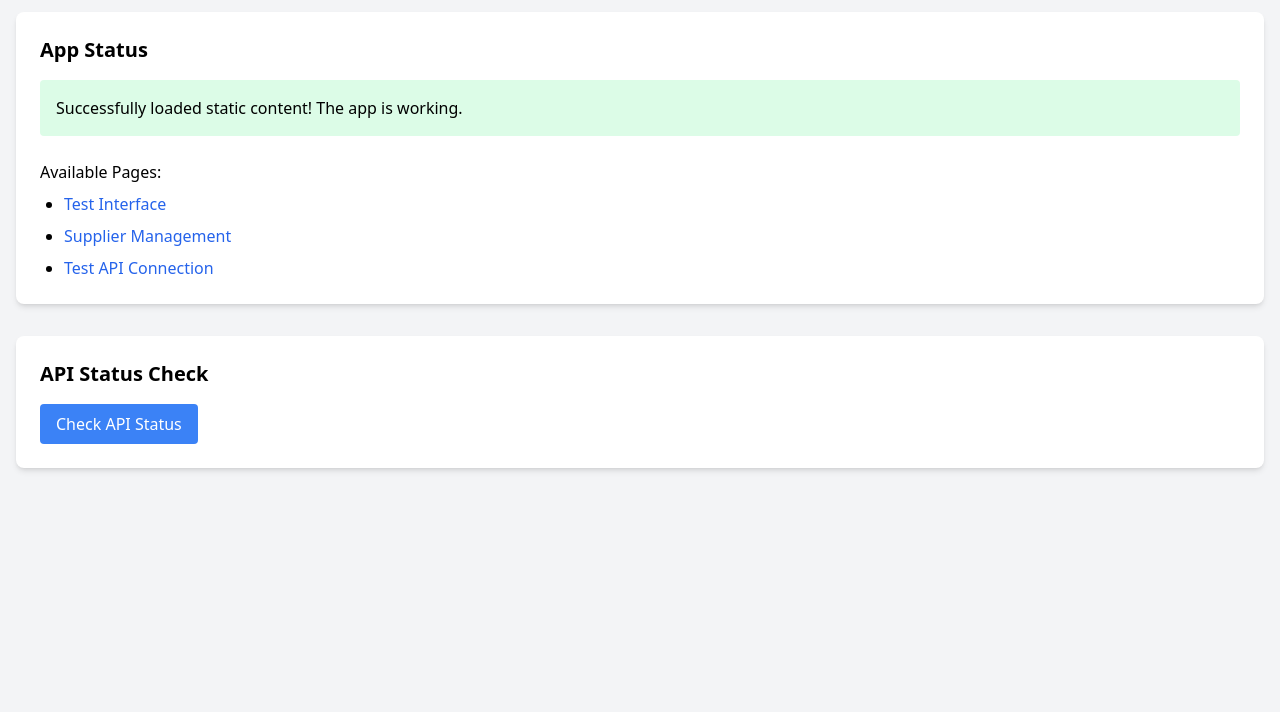
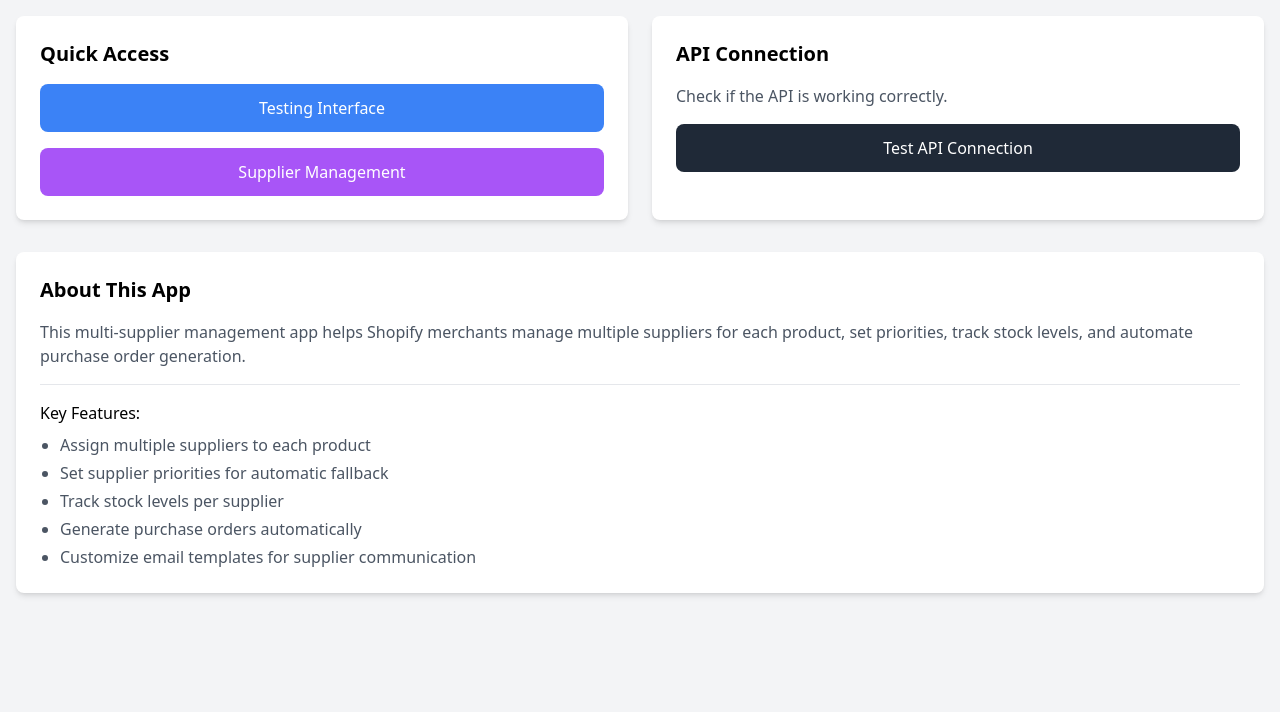
Before and after one commit to Iconsana/cycle3-shopify, a website: page src/public/index.html in a window 1280 px wide. Shown: the part 88-800 px from the top of the page. Drawn offline with nearby package versions, Linux system fonts and the light colour scheme.

Commit message:
Update index.html

```diff
--- a/src/public/index.html
+++ b/src/public/index.html
@@ -8,52 +8,72 @@
 </head>
 <body class="bg-gray-100">
     <div class="container mx-auto px-4 py-8">
-        <h1 class="text-3xl font-bold mb-8">Multi-Supplier Management</h1>
-        <div class="bg-white p-6 rounded-lg shadow-md mb-8">
-            <h2 class="text-xl font-semibold mb-4">App Status</h2>
-            <div id="status" class="p-4 bg-green-100 rounded">
-                Successfully loaded static content! The app is working.
+        <div class="flex items-center justify-between mb-8">
+            <h1 class="text-3xl font-bold">Multi-Supplier Management</h1>
+            <div class="bg-green-100 text-green-800 px-4 py-2 rounded">
+                APP STATUS: ONLINE
+            </div>
+        </div>
+
+        <div class="grid grid-cols-1 md:grid-cols-2 gap-6 mb-8">
+            <div class="bg-white p-6 rounded-lg shadow-md">
+                <h2 class="text-xl font-semibold mb-4">Quick Access</h2>
+                <div class="space-y-4">
+                    <a href="/test" class="block w-full bg-blue-500 text-white text-center py-3 rounded-lg hover:bg-blue-600 transition">
+                        Testing Interface
+                    </a>
+                    <a href="/suppliers" class="block w-full bg-purple-500 text-white text-center py-3 rounded-lg hover:bg-purple-600 transition">
+                        Supplier Management
+                    </a>
+                </div>
             </div>
 
-            <div class="mt-6">
-                <h3 class="font-medium mb-2">Available Pages:</h3>
-                <ul class="space-y-2 list-disc pl-6">
-                    <li><a href="/test" class="text-blue-600 hover:underline">Test Interface</a></li>
-                    <li><a href="/suppliers" class="text-blue-600 hover:underline">Supplier Management</a></li>
-                    <li><a href="/test-connection" class="text-blue-600 hover:underline">Test API Connection</a></li>
-                </ul>
+            <div class="bg-white p-6 rounded-lg shadow-md">
+                <h2 class="text-xl font-semibold mb-4">API Connection</h2>
+                <p class="text-gray-600 mb-4">Check if the API is working correctly.</p>
+                <button id="testConnection" class="w-full bg-gray-800 text-white text-center py-3 rounded-lg hover:bg-gray-900 transition">
+                    Test API Connection
+                </button>
+                <div id="connectionResult" class="mt-4 p-4 bg-gray-100 rounded hidden"></div>
             </div>
         </div>
 
         <div class="bg-white p-6 rounded-lg shadow-md">
-            <h2 class="text-xl font-semibold mb-4">API Status Check</h2>
-            <button id="checkApi" class="bg-blue-500 text-white px-4 py-2 rounded hover:bg-blue-600">
-                Check API Status
-            </button>
-            <div id="apiResult" class="mt-4 p-4 bg-gray-100 rounded hidden">
-                Checking API...
+            <h2 class="text-xl font-semibold mb-4">About This App</h2>
+            <p class="text-gray-600 mb-4">
+                This multi-supplier management app helps Shopify merchants manage multiple suppliers for each product,
+                set priorities, track stock levels, and automate purchase order generation.
+            </p>
+            <div class="border-t pt-4 mt-4">
+                <h3 class="font-medium mb-2">Key Features:</h3>
+                <ul class="list-disc pl-5 space-y-1 text-gray-600">
+                    <li>Assign multiple suppliers to each product</li>
+                    <li>Set supplier priorities for automatic fallback</li>
+                    <li>Track stock levels per supplier</li>
+                    <li>Generate purchase orders automatically</li>
+                    <li>Customize email templates for supplier communication</li>
+                </ul>
             </div>
         </div>
     </div>
 
     <script>
         // Test API connection
-        document.getElementById('checkApi').addEventListener('click', async () => {
-            const resultDiv = document.getElementById('apiResult');
+        document.getElementById('testConnection').addEventListener('click', async () => {
+            const resultDiv = document.getElementById('connectionResult');
             resultDiv.classList.remove('hidden');
-            resultDiv.innerText = 'Checking API...';
+            resultDiv.innerText = 'Checking API connection...';
+            resultDiv.className = 'mt-4 p-4 bg-gray-100 rounded';
 
             try {
                 const response = await fetch('/test-connection');
                 const data = await response.json();
 
-                resultDiv.innerText = `API Response: ${JSON.stringify(data, null, 2)}`;
-                resultDiv.classList.add('bg-green-100');
-                resultDiv.classList.remove('bg-red-100', 'bg-gray-100');
+                resultDiv.innerText = `Success! API is connected and working properly.\n\nServer time: ${data.time || 'unknown'}`;
+                resultDiv.className = 'mt-4 p-4 bg-green-100 rounded';
             } catch (error) {
-                resultDiv.innerText = `Error: ${error.message}`;
-                resultDiv.classList.add('bg-red-100');
-                resultDiv.classList.remove('bg-green-100', 'bg-gray-100');
+                resultDiv.innerText = `Error connecting to API: ${error.message}`;
+                resultDiv.className = 'mt-4 p-4 bg-red-100 rounded';
             }
         });
     </script>
```
